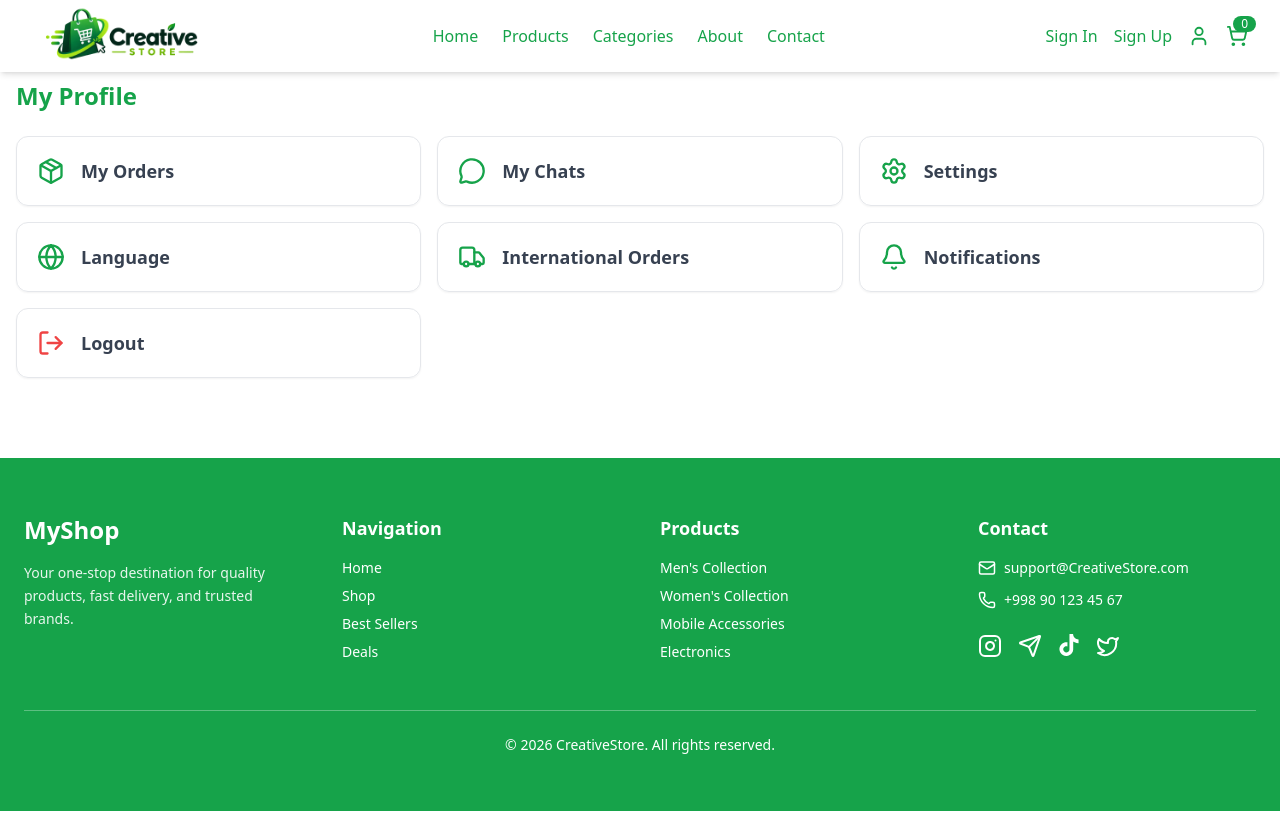
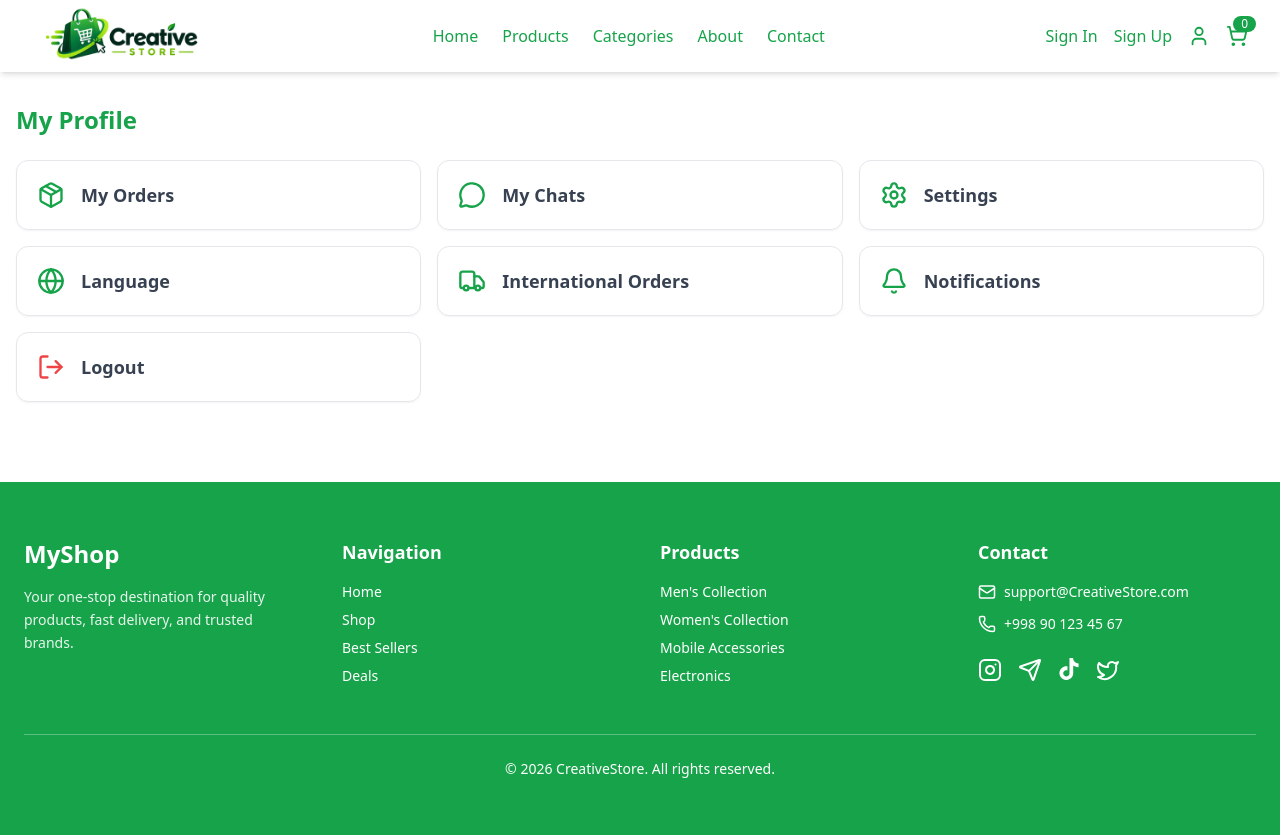
Before and after one commit to MadinaSharapova97/Creative-Store, a React (Create React App) app: page /profile in a window 1280 px wide. Before the commit the page ends 811 px from the top, so only its background shows below. Built offline with nearby package versions, Linux system fonts and the light colour scheme; sample sign-in values are in the browser's storage.

Commit message:
yangilandi

```diff
--- a/src/pages/cart/Cart.jsx
+++ b/src/pages/cart/Cart.jsx
@@ -31,7 +31,7 @@ export default function Cart() {
   );
 
   return (
-    <div className="max-w-7xl mx-auto px-4 py-10 mt-10">
+    <div className="max-w-7xl mx-auto px-4 py-20 mt-10">
 
       <div className="grid grid-cols-1 lg:grid-cols-3 gap-8">
         {/* LEFT - PRODUCTS */}
--- a/src/pages/profile/Profile.jsx
+++ b/src/pages/profile/Profile.jsx
@@ -68,7 +68,7 @@ export default function Profile() {
 
   return (
     <div className="max-w-7xl mx-auto px-4 py-20">
-      <h1 className="text-2xl font-bold mb-6 text-green-600">
+      <h1 className="text-2xl font-bold my-6 text-green-600">
         My Profile
       </h1>
 
```
